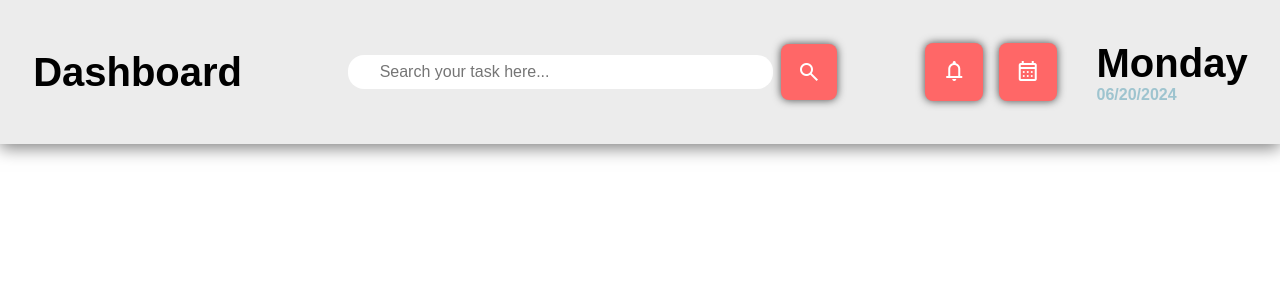
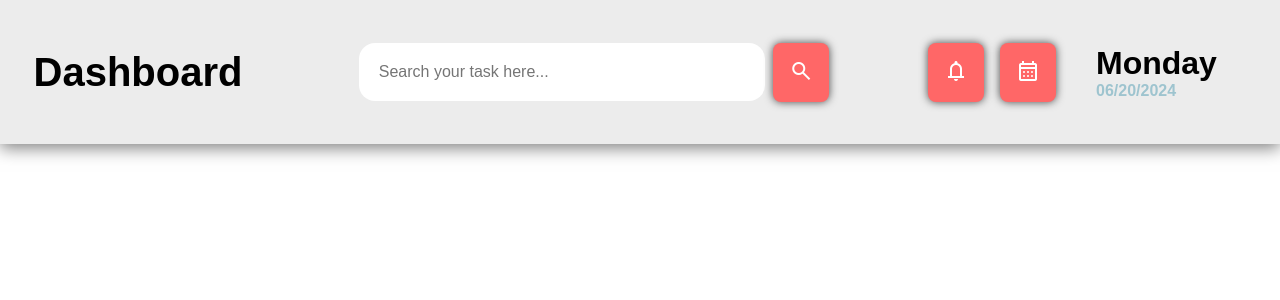
Before and after one commit to pewpil/to-do-app, a React (Vite) app: page / in a window 1280 px wide. Shown: the top 300 px of the page. Built offline with nearby package versions, Linux system fonts and the light colour scheme.

Commit message:
topbar partial design finished

```diff
--- a/src/TopBar/TopBar.jsx
+++ b/src/TopBar/TopBar.jsx
@@ -39,7 +39,7 @@ function TopBar(prop) {
 				</button>
 			</div>
 			<div id={styles.date_time}>
-				<h2 className={universal.title2}>{prop.day}</h2>
+				<h2 className={universal.title2} id={styles.day}>{prop.day}</h2>
 				<h3 className={universal.title3} id={styles.date}>
 					{prop.date}
 				</h3>
--- a/src/TopBar/TopBar.module.css
+++ b/src/TopBar/TopBar.module.css
@@ -30,26 +30,17 @@
 }
 
 #search_input {
-}
-
-#search_input,
-#submit_input {
-	display: inline;
-}
-
-#search_input {
-	width: 60%;
 	border: 0px;
 	font-size: 1rem;
-	padding: 0.5rem 0.5rem 0.5rem 2rem;
+	height: 40%;
+	width: 60%;
+	padding: 1.25rem 0 1.25rem 1.25rem;
 }
 
 #notif_calendar {
 	flex: 1 1;
 	aspect-ratio: 1 / 1;
-	height: 50%;
 	display: flex;
-	height: 100%;
 	align-items: center;
 }
 
@@ -65,3 +56,7 @@
 	color: #9ec4cf;
 	font-size: 1rem;
 }
+
+#day {
+	font-size: 2rem;
+}
--- a/src/Universal.module.css
+++ b/src/Universal.module.css
@@ -36,7 +36,6 @@
 	cursor: pointer;
 	aspect-ratio: 1 / 1;
 	box-shadow: 0 0 0.5rem rgba(0, 0, 0, 0.7);
-	height: 40%;
 	margin: 0.5rem;
 }
 
```
